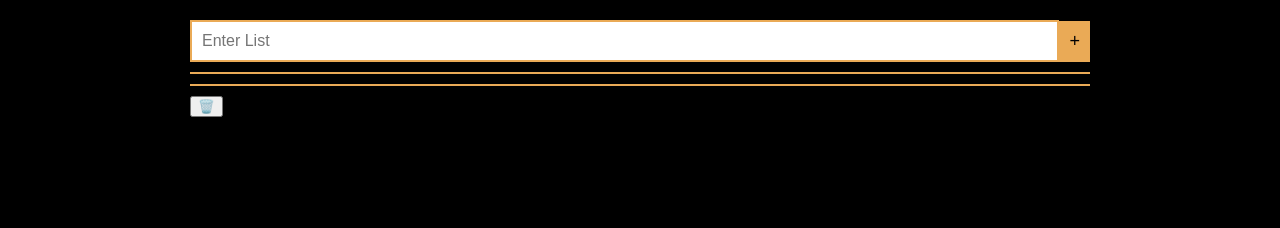
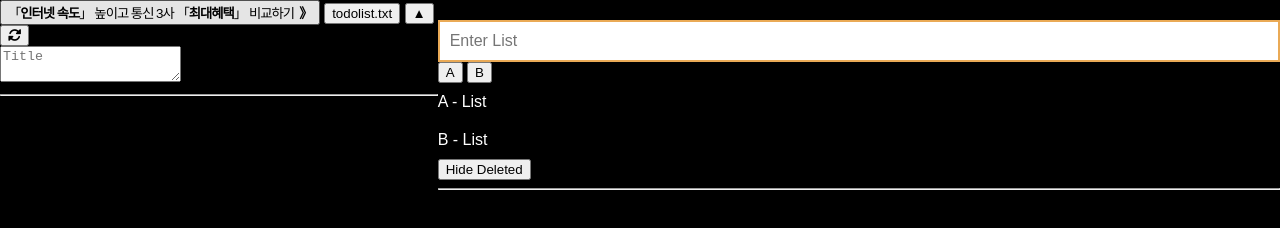
Before and after one commit to divooom/todolist2, a plain HTML site: page index.html in a window 1280 px wide. Drawn offline with Linux system fonts and the light colour scheme.

Commit message:
Update index.html

```diff
--- a/index.html
+++ b/index.html
@@ -1,25 +1,47 @@
 <!DOCTYPE html>
-<html lang="en">
+<html lang="ko">
 <head>
     <meta charset="UTF-8">
     <meta name="viewport" content="width=device-width, initial-scale=1.0">
-    <title>Todo List</title>
+    <title>Simple Todo-List / 심플 투두 리스트 A to B 할일 목록 스케줄 작성</title>
+    <link rel="icon" href="https://tistory1.daumcdn.net/tistory/7161071/skin/images/todolist02.ico" type="image/x-icon">
     <link rel="stylesheet" href="styles.css">
+    <link rel="stylesheet" href="https://cdnjs.cloudflare.com/ajax/libs/font-awesome/5.15.4/css/all.min.css">
+    <link rel="stylesheet" href="https://fonts.googleapis.com/css2?family=Noto+Sans+KR:wght@500&display=swap"> <!-- 구글 폰트 추가 -->
+    <link rel="stylesheet" href="https://cdnjs.cloudflare.com/ajax/libs/font-awesome/6.0.0-beta3/css/all.min.css">
+
+    <meta name="description" content="간단하고 효율적인 To Do-List 작성을 할일 목록에 넣고 타이머로 시간을 체크하여 당신의 작업을 효과적으로 관리하세요."> <!-- 검색엔진을 위하여 -->
+    <meta name="keywords" content="할일 목록, 작업 관리, 생산성, 간단한 할일, 투두리스트, todolist, to do list, 메모장, 스케줄, 스케줄관리"> <!-- 검색엔진을 위하여 -->
+    <meta name="robots" content="index, follow"> <!-- 검색엔진을 위하여 -->
+    <meta name="author" content="ⓒ Dinosroom"> <!-- 검색엔진을 위하여 -->
+
 </head>
 <body>
+    <div class="fixed-top-container">
+        <div class="button-container">
+            <button id="cpalink-button" class="cpalink-btn" style="letter-spacing: -1px;">「<strong>인터넷 속도</strong>」 높이고 통신 3사 「<strong>최대혜택</strong>」 비교하기&nbsp;&nbsp;<strong>》</strong></button>
+            <button id="description-button" class="description-btn">todolist.txt</button>
+            <button id="top-button" class="top-btn">&#9650;</button>
+            <button id="clear-button" class="clear-btn"><i class="fa-solid fa-rotate"></i></button>
+        </div>
+        <textarea id="title-input" placeholder="Title" class="title-area"></textarea>
+        <hr class="title-divider">
+    </div>
     <div class="container">
-        <div class="input-section">
+        <div class="input-area">
             <input type="text" id="todo-input" placeholder="Enter List">
-            <button id="add-button">+</button>
+            <button id="add-a-btn">A</button>
+            <button id="add-b-btn">B</button>
         </div>
-        <hr class="separator">
-        <ul id="todo-list"></ul>
-        <hr class="separator">
-        <button id="show-deleted">🗑️</button>
-        <div id="deleted-todos" style="display:none;">
-            <h3>Deleted Items</h3>
-            <ul id="deleted-list"></ul>
+        <div class="todo-list-wrapper" id="todo-list-wrapper-a">
+            <ul id="todo-list-a"></ul>
         </div>
+        <div class="todo-list-wrapper" id="todo-list-wrapper-b">
+            <ul id="todo-list-b"></ul>
+        </div>
+        <button id="show-deleted-btn">Show Deleted</button>
+        <hr class="divider">
+        <ul id="deleted-list"></ul>
     </div>
     <script src="script.js"></script>
 </body>
```
